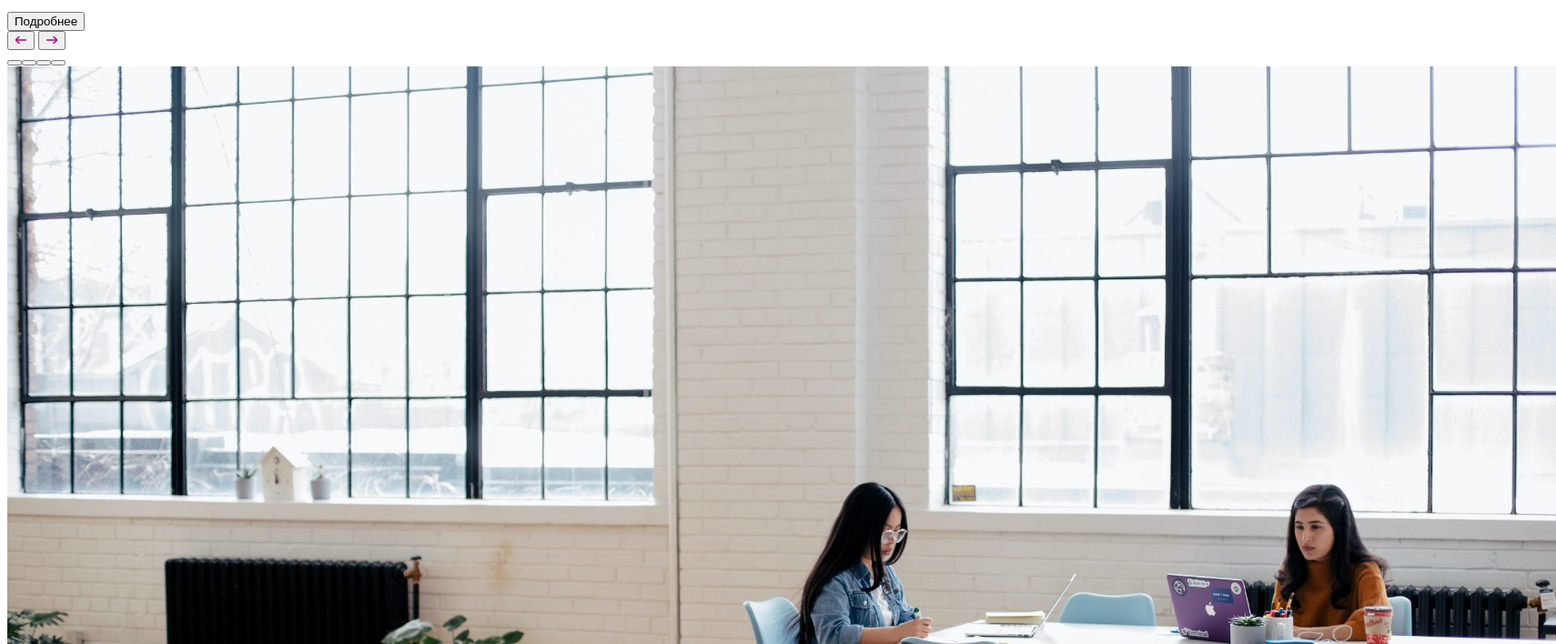
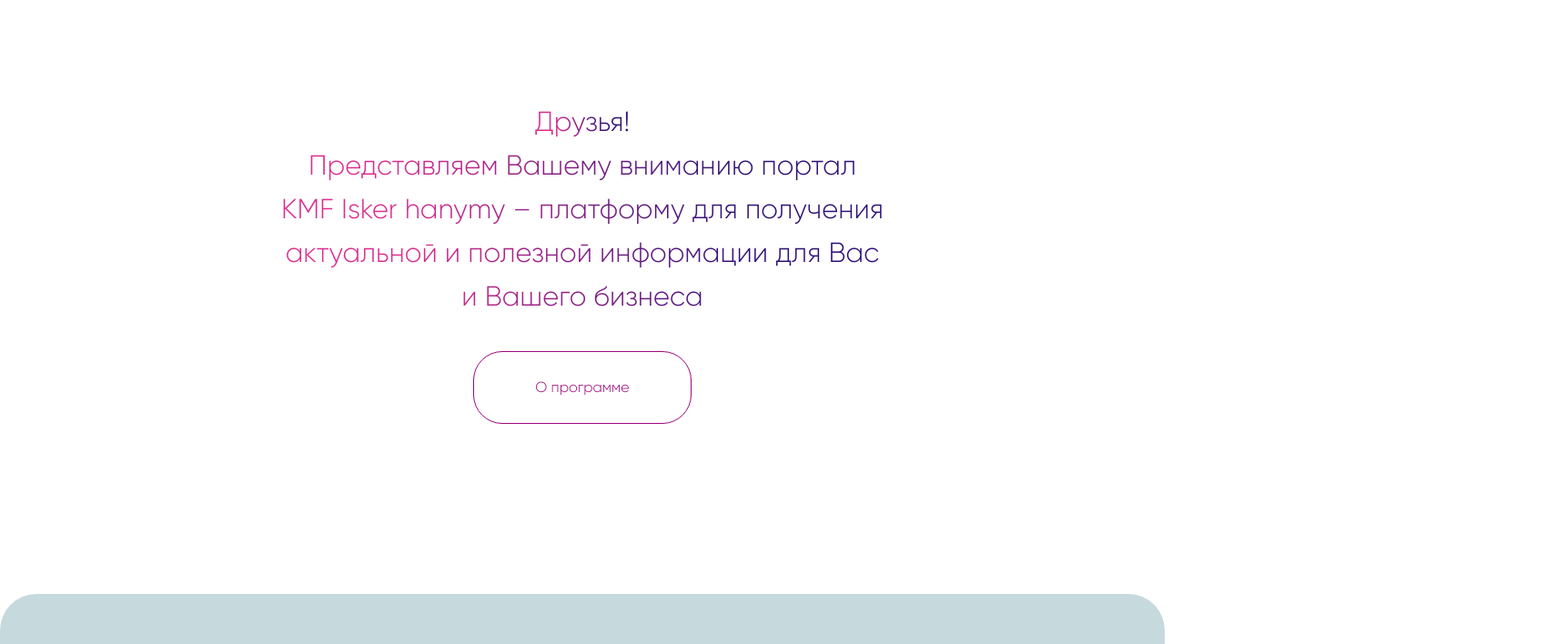
Before and after one commit to RuslanWeber/KMF, a plain HTML site: page index.html in a window 1280 px wide. Shown: the part 689-1397 px from the top of the page at 91% size, 1710 px wide, since content can reach past the window. Drawn offline with Linux system fonts and the light colour scheme.

Commit message:
Add files via upload

```diff
--- a/blocks/header.css
+++ b/blocks/header.css
@@ -3,7 +3,7 @@
     font-style: normal;
     font-weight: 600;
     /* Браузер сначала попробует найти шрифт локально */
-    src: url("fonts/Gilroy/Gilroy-Light.woff") format("woff"),
+    src: url("../fonts/Gilroy/Gilroy-Light.woff") format("woff"),
 
 }
 
--- a/blocks/index.css
+++ b/blocks/index.css
@@ -1,9 +1,9 @@
-@import url("./blocks/reset.css");
-@import url("./blocks/header.css");
-@import url("./blocks/intro.css");
-@import url("./blocks/business.css");
-@import url("./blocks/appeal.css");
-@import url("./blocks/stories.css");
-@import url("./blocks/learning.css");
-@import url("./blocks/news.css");
-@import url("./blocks/footer.css");
+@import url("../blocks/reset.css");
+@import url("../blocks/header.css");
+@import url("../blocks/intro.css");
+@import url("../blocks/business.css");
+@import url("../blocks/appeal.css");
+@import url("../blocks/stories.css");
+@import url("../blocks/learning.css");
+@import url("../blocks/news.css");
+@import url("../blocks/footer.css");
```
Also changed, not shown: 1 other file.
